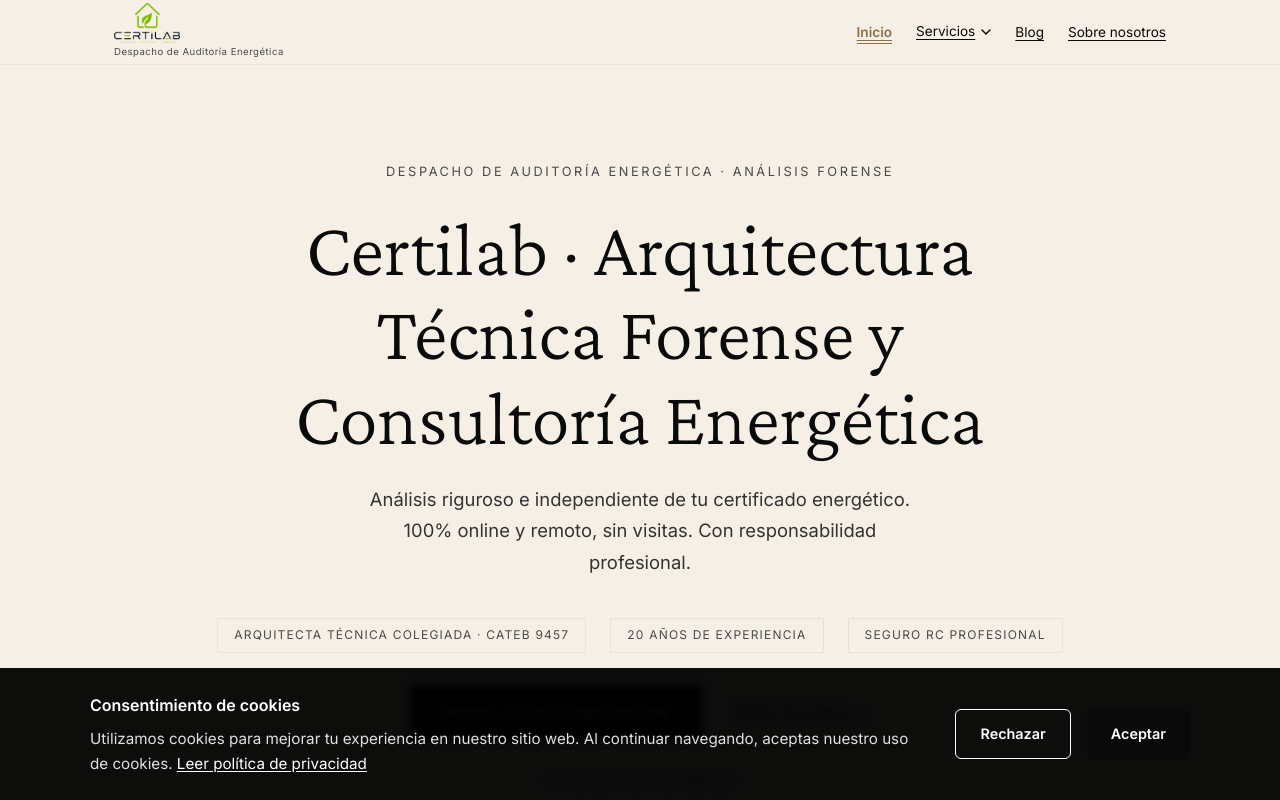
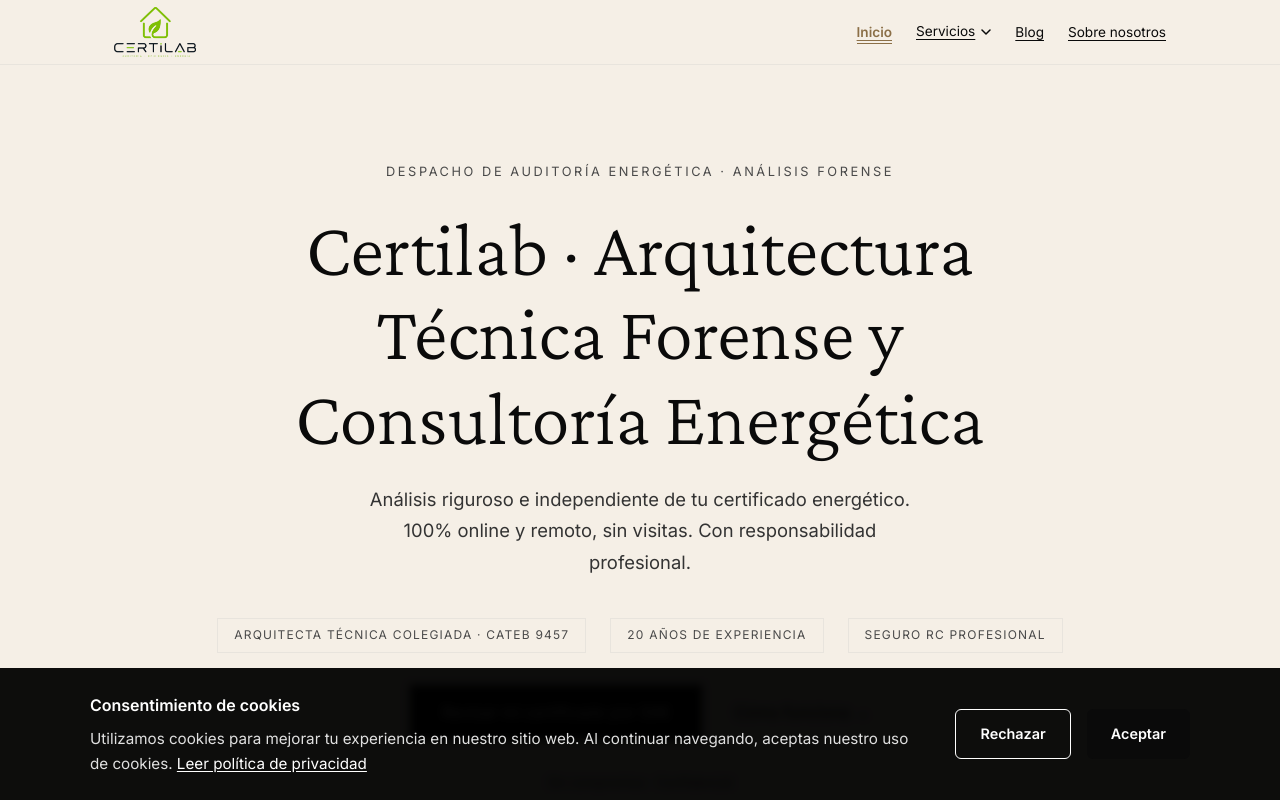
Before and after one commit to certilabcat-glitch/certilab-next, a Next.js app: page / in a window 1280 px wide. Shown: the top 800 px of the page. Built offline with nearby package versions, Linux system fonts and the light colour scheme.

Commit message:
fix(layout): eliminar subtitulo redundante y ampliar tamano del logo

```diff
--- a/src/components/layout/Header.module.css
+++ b/src/components/layout/Header.module.css
@@ -59,8 +59,8 @@
 }
 
 .nav-logo-img {
-  width: 66px;
-  height: 40px;
+  width: 82px;
+  height: 50px;
   object-fit: contain;
   flex-shrink: 0;
 }
--- a/src/components/layout/Header.tsx
+++ b/src/components/layout/Header.tsx
@@ -109,13 +109,12 @@
               <Image
                 src="/images/logo-certilab.png"
                 alt="Logo de Certilab"
-                width={66}
-                height={40}
+                width={82}
+                height={50}
                 priority
                 className={styles["nav-logo-img"]}
               />
             </div>
-            <span className={styles["nav-logo-sub"]}>Despacho de Auditoría Energética</span>
           </Link>
 
           <button
```
